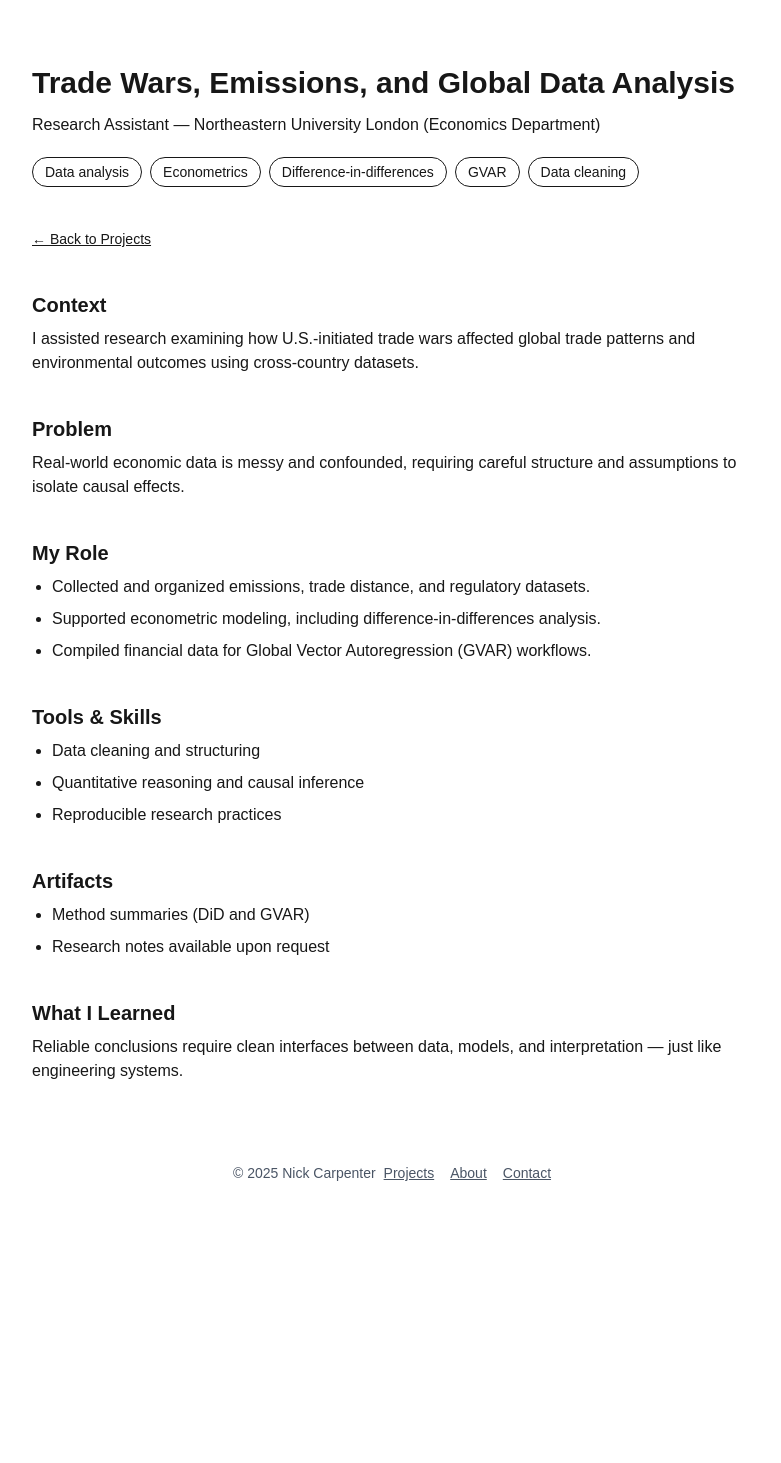
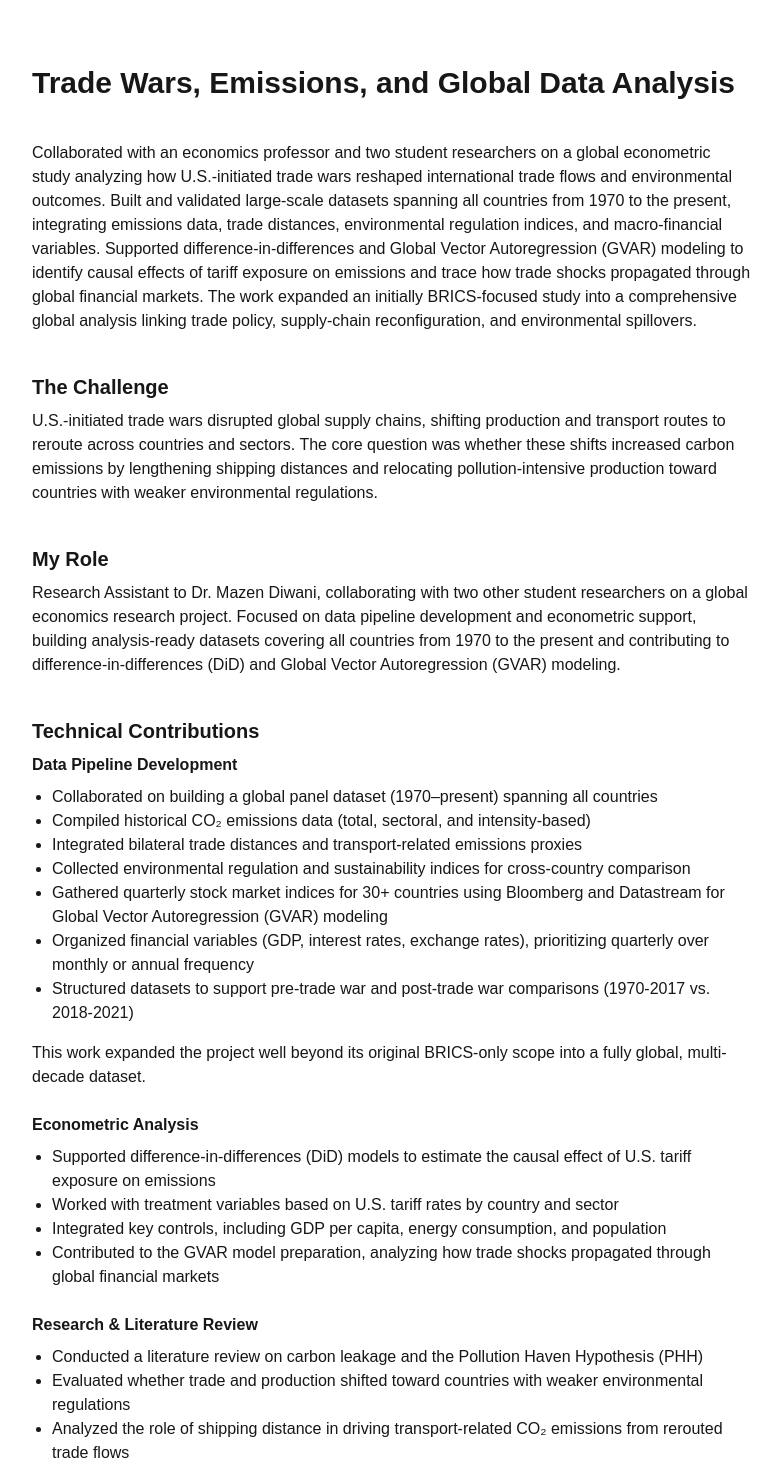
Before and after one commit to nickc32849/personal_website, a Next.js app: page /projects/trade-emissions in a window 1280 px wide. Shown: the part 47-1510 px from the top of the page, without its empty margins (248-1029 px from the left). Before the commit the page ends 1262 px from the top, so only its background shows below. Built offline with nearby package versions, Linux system fonts and the light colour scheme.

Commit message:
Replace Trade Wars project page with finalized economics research content

```diff
--- a/app/projects/trade-emissions/page.tsx
+++ b/app/projects/trade-emissions/page.tsx
@@ -2,69 +2,149 @@ import ProjectLayout from "@/app/components/ProjectLayout";
 import Section from "@/app/components/Section";
 import BackLink from "@/app/components/BackLink";
 
-export default function TradeEmissionsProjectPage() {
+export default function TradeWarsEmissionsGlobalDataAnalysisPage() {
   return (
     <ProjectLayout
       title="Trade Wars, Emissions, and Global Data Analysis"
-      subtitle="Research Assistant — Northeastern University London (Economics Department)"
-      tags={[
-        "Data analysis",
-        "Econometrics",
-        "Difference-in-differences",
-        "GVAR",
-        "Data cleaning",
-      ]}
+      subtitle=""
+      date=""
+      tags={[]}
     >
-      <BackLink href="/projects" label="← Back to Projects" />
+      <BackLink />
 
-      <Section title="Context">
+      <p>
+        Collaborated with an economics professor and two student researchers on a global
+        econometric study analyzing how U.S.-initiated trade wars reshaped international trade
+        flows and environmental outcomes. Built and validated large-scale datasets spanning all
+        countries from 1970 to the present, integrating emissions data, trade distances,
+        environmental regulation indices, and macro-financial variables. Supported
+        difference-in-differences and Global Vector Autoregression (GVAR) modeling to identify
+        causal effects of tariff exposure on emissions and trace how trade shocks propagated
+        through global financial markets. The work expanded an initially BRICS-focused study
+        into a comprehensive global analysis linking trade policy, supply-chain reconfiguration,
+        and environmental spillovers.
+      </p>
+
+      <Section title="The Challenge">
         <p>
-          I assisted research examining how U.S.-initiated trade wars affected global
-          trade patterns and environmental outcomes using cross-country datasets.
-        </p>
-      </Section>
-
-      <Section title="Problem">
-        <p>
-          Real-world economic data is messy and confounded, requiring careful structure
-          and assumptions to isolate causal effects.
+          U.S.-initiated trade wars disrupted global supply chains, shifting production and
+          transport routes to reroute across countries and sectors. The core question was whether
+          these shifts increased carbon emissions by lengthening shipping distances and
+          relocating pollution-intensive production toward countries with weaker environmental
+          regulations.
         </p>
       </Section>
 
       <Section title="My Role">
-        <ul className="list-disc space-y-2 pl-5">
+        <p>
+          Research Assistant to Dr. Mazen Diwani, collaborating with two other student researchers on a
+          global economics research project. Focused on data pipeline development and econometric
+          support, building analysis-ready datasets covering all countries from 1970 to the present and
+          contributing to difference-in-differences (DiD) and Global Vector Autoregression (GVAR)
+          modeling.
+        </p>
+      </Section>
+
+      <Section title="Technical Contributions">
+        <h3 className="font-semibold">Data Pipeline Development</h3>
+        <ul className="list-disc pl-5">
+          <li>Collaborated on building a global panel dataset (1970–present) spanning all countries</li>
+          <li>Compiled historical CO₂ emissions data (total, sectoral, and intensity-based)</li>
+          <li>Integrated bilateral trade distances and transport-related emissions proxies</li>
           <li>
-            Collected and organized emissions, trade distance, and regulatory datasets.
+            Collected environmental regulation and sustainability indices for cross-country
+            comparison
           </li>
           <li>
-            Supported econometric modeling, including difference-in-differences
-            analysis.
+            Gathered quarterly stock market indices for 30+ countries using Bloomberg and
+            Datastream for Global Vector Autoregression (GVAR) modeling
           </li>
           <li>
-            Compiled financial data for Global Vector Autoregression (GVAR) workflows.
+            Organized financial variables (GDP, interest rates, exchange rates), prioritizing
+            quarterly over monthly or annual frequency
+          </li>
+          <li>
+            Structured datasets to support pre-trade war and post-trade war comparisons
+            (1970-2017 vs. 2018-2021)
+          </li>
+        </ul>
+
+        <p className="mt-4">
+          This work expanded the project well beyond its original BRICS-only scope into a fully global,
+          multi-decade dataset.
+        </p>
+
+        <h3 className="font-semibold mt-6">Econometric Analysis</h3>
+        <ul className="list-disc pl-5">
+          <li>
+            Supported difference-in-differences (DiD) models to estimate the causal effect of U.S.
+            tariff exposure on emissions
+          </li>
+          <li>Worked with treatment variables based on U.S. tariff rates by country and sector</li>
+          <li>
+            Integrated key controls, including GDP per capita, energy consumption, and population
+          </li>
+          <li>
+            Contributed to the GVAR model preparation, analyzing how trade shocks propagated
+            through global financial markets
+          </li>
+        </ul>
+
+        <h3 className="font-semibold mt-6">Research &amp; Literature Review</h3>
+        <ul className="list-disc pl-5">
+          <li>
+            Conducted a literature review on carbon leakage and the Pollution Haven Hypothesis
+            (PHH)
+          </li>
+          <li>
+            Evaluated whether trade and production shifted toward countries with weaker
+            environmental regulations
+          </li>
+          <li>
+            Analyzed the role of shipping distance in driving transport-related CO₂ emissions from
+            rerouted trade flows
           </li>
         </ul>
       </Section>
 
-      <Section title="Tools & Skills">
-        <ul className="list-disc space-y-2 pl-5">
-          <li>Data cleaning and structuring</li>
-          <li>Quantitative reasoning and causal inference</li>
-          <li>Reproducible research practices</li>
+      <Section title="Research Findings">
+        <ul className="list-disc pl-5">
+          <li>
+            Global emissions increased 0.3-1.8% as production shifted away from U.S.-China corridors
+            toward longer, more carbon-intensive routes
+          </li>
+          <li>
+            Trade diversion toward BRICS countries (notably Brazil's agricultural exports and China's
+            manufacturing) created measurable environmental spillovers
+          </li>
+          <li>
+            Environmental regulation outcomes varied significantly—some countries (Brazil, China)
+            improved performance while others (Russia) lagged
+          </li>
         </ul>
       </Section>
 
-      <Section title="Artifacts">
-        <ul className="list-disc space-y-2 pl-5">
-          <li>Method summaries (DiD and GVAR)</li>
-          <li>Research notes available upon request</li>
-        </ul>
+      <Section title="Outcome">
+        <p>
+          This project produced a comprehensive, global analysis linking trade policy to environmental
+          outcomes. My work enabled econometric modeling using 50+ years of data across all countries,
+          transforming a narrow regional study into a generalizable global framework for analyzing
+          trade-environment interactions.
+        </p>
       </Section>
 
-      <Section title="What I Learned">
+      <Section title="Key Takeaways">
         <p>
-          Reliable conclusions require clean interfaces between data, models, and
-          interpretation — just like engineering systems.
+          Working on a multi-researcher econometric project taught me how to transform complex policy
+          questions into testable hypotheses. Building the data pipeline from raw sources to
+          analysis-ready datasets showed me the importance of systematic data validation—one
+          misaligned time period could invalidate the entire difference-in-differences model.
+        </p>
+        <p className="mt-4">
+          The project reinforced that environmental consequences don't exist in isolation. Trade policy
+          decisions trigger cascading effects across supply chains, shipping routes, and regulatory
+          environments. Quantifying these relationships requires combining economic theory with rigorous
+          data work.
         </p>
       </Section>
     </ProjectLayout>
```
